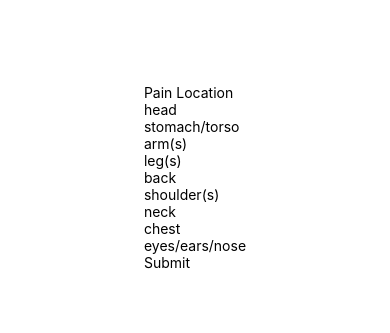
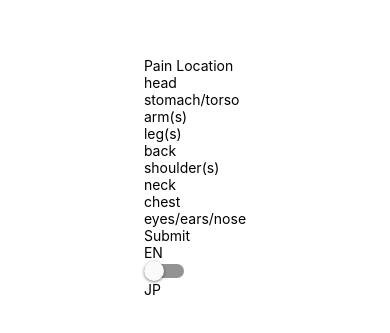
Before and after one commit to MyKamonohashi/itamitto-frontend, a React Native app in the folder client/: screen / in a window 390 px wide. Shown: the part 245-578 px from the top of the page. Built offline with nearby package versions, Linux system fonts and the light colour scheme.

Commit message:
feat: add language switch

```diff
--- a/client/src/components/FrameThree.tsx
+++ b/client/src/components/FrameThree.tsx
@@ -57,6 +57,13 @@ export default function FrameThree() {
           <Text>{language.button.submit}</Text>
         </Pressable>
       </View>
+      <View>
+        <Text>EN</Text>
+        <Switch
+          onValueChange={toggleSwitch}
+          value={isEnabled} />
+        <Text>JP</Text>
+      </View>
     </View>
   );
 }
```
